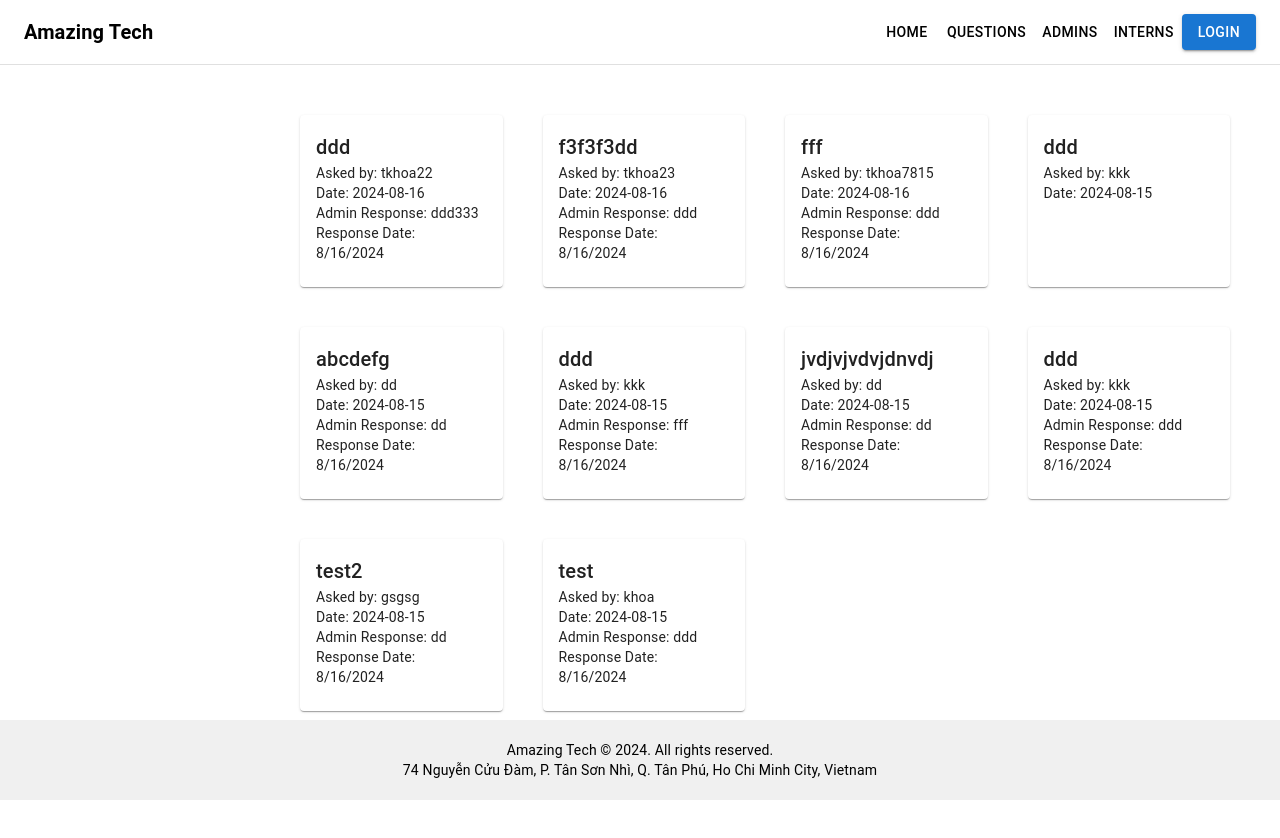
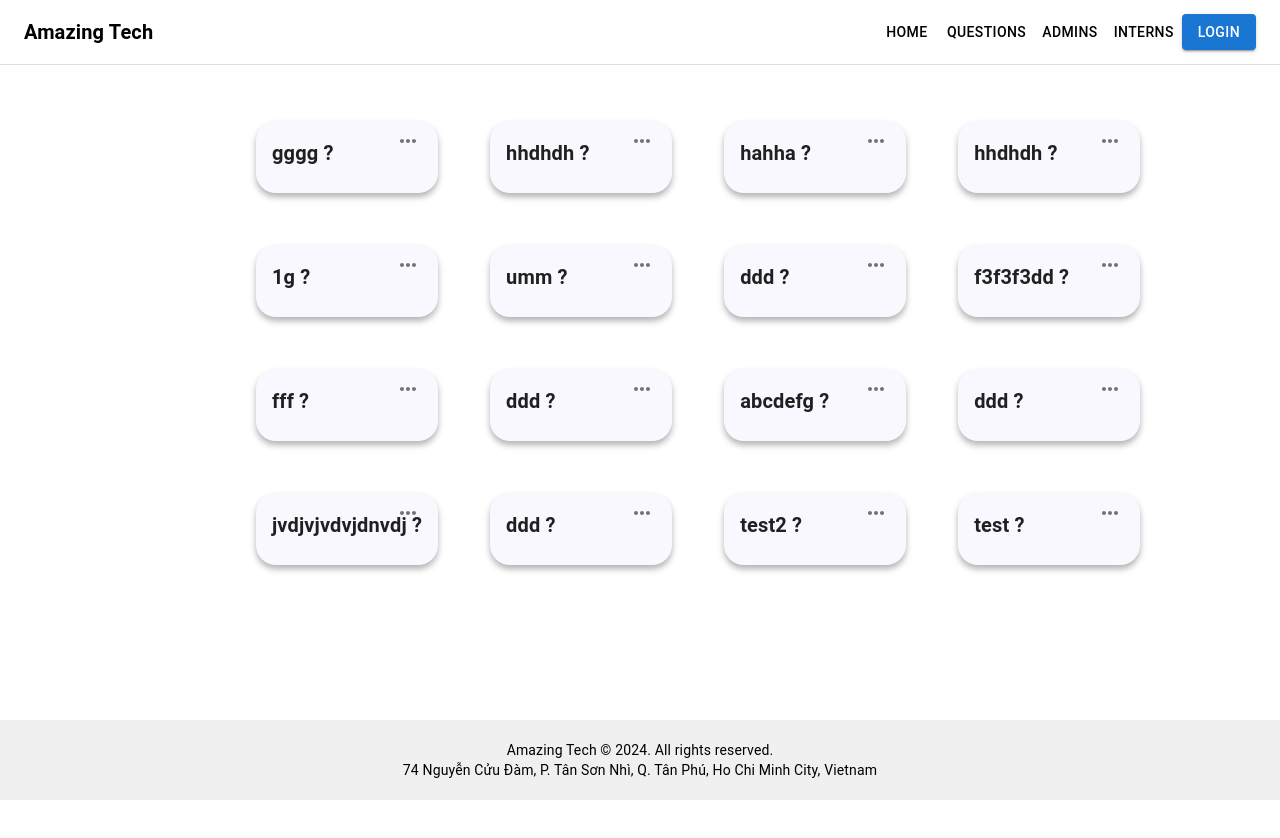
Before and after one commit to KhoaWorkHub/Group-3-OJT, a React (Create React App) app in the folder frontend/myminitask/: page / in a window 1280 px wide. Shown: the top 838 px of the page. Before the commit the page ends 800 px from the top, so only its background shows below. Built offline with nearby package versions, Linux system fonts and the light colour scheme; data requests are answered from the project's data file.

Commit message:
card question

```diff
--- a/frontend/myminitask/db.json
+++ b/frontend/myminitask/db.json
@@ -86,6 +86,48 @@
       "adminResponse": "ddd333",
       "answerBy": "amazingtechAdmin@gmail.com",
       "answerAtDate": "2024-08-16T01:38:49.900Z"
+    },
+    {
+      "id": "636d",
+      "title": "umm",
+      "author": "hoainttse170202@fpt.edu.vn",
+      "date": "2024-08-18"
+    },
+    {
+      "id": "c2a6",
+      "title": "1g",
+      "author": "hoainttse170202@fpt.edu.vn",
+      "date": "2024-08-18"
+    },
+    {
+      "id": "2c8a",
+      "title": "hhdhdh",
+      "author": "hoainttse170202@fpt.edu.vn",
+      "date": "2024-08-18"
+    },
+    {
+      "id": "02c9",
+      "title": "hahha",
+      "author": "hoainttse170202@fpt.edu.vn",
+      "date": "2024-08-18"
+    },
+    {
+      "id": "9fe9",
+      "title": "hhdhdh",
+      "author": "hoainttse170202@fpt.edu.vn",
+      "date": "2024-08-18",
+      "adminResponse": "hello",
+      "answerBy": "amazingtechAdmin@gmail.com",
+      "answerAtDate": "2024-08-18T15:23:24.920Z"
+    },
+    {
+      "id": "2601",
+      "title": "gggg",
+      "author": "hoainttse170202@fpt.edu.vn",
+      "date": "2024-08-18",
+      "adminResponse": "umbrella",
+      "answerBy": "amazingtechAdmin@gmail.com",
+      "answerAtDate": "2024-08-18T15:21:08.815Z"
     }
   ]
 }
--- a/frontend/myminitask/src/App.css
+++ b/frontend/myminitask/src/App.css
@@ -8,13 +8,6 @@
 body {
   font-family: 'Roboto', sans-serif;
 }
-
-/* .container {
-  display: flex;
-  flex-direction: row;
-  padding: 20px;
-} */
-
 .menu {
   width: 250px;
   background-color: #f7f7f7;
@@ -26,7 +19,7 @@ body {
   padding: 20px;
 }
 
-.questions {
+/* .questions {
   display: grid;
   grid-template-columns: repeat(3, 1fr);
   grid-gap: 20px;
@@ -37,7 +30,7 @@ body {
   background-color: #fff;
   border-radius: 8px;
   box-shadow: 0 4px 6px rgba(0, 0, 0, 0.1);
-}
+} */
 
 button {
   padding: 10px;
@@ -97,14 +90,25 @@ footer {
   display: flex;
 }
 
-.sidebarContainer {
+/* .sidebarContainer {
   width: 250px;
   flex-shrink: 0;
-}
+} */
 
 .mainContent {
   flex-grow: 1;
   padding: 20px;
   display: flex;
   flex-wrap: wrap;
+  margin-left: 200px;
+  margin-top: 65px;
+  min-height: 100vh;
 }
+@media (max-width: 600px) {
+  .mainContent {
+    margin-left: 0;
+  }
+  footer{
+    position: static;
+  }
+}
--- a/frontend/myminitask/src/components/MainContent.js
+++ b/frontend/myminitask/src/components/MainContent.js
@@ -1,5 +1,5 @@
 import React, { useState } from 'react';
-import { Snackbar, Alert, Drawer, List, ListItem, ListItemText, Divider } from '@mui/material';
+import { Snackbar, Alert, Drawer, List, ListItem, ListItemText, Divider, useMediaQuery, useTheme } from '@mui/material';
 import QuestionCard from './QuestionCard';
 import EditQuestionForm from './EditQuestionForm';
 import axios from 'axios';
@@ -8,6 +8,8 @@ const MainContent = ({ questions, onUpdateQuestion, onAdminResponse, user }) =>
   const [editingQuestion, setEditingQuestion] = useState(null);
   const [snackbar, setSnackbar] = useState({ open: false, message: '', severity: 'success' });
   const [filter, setFilter] = useState('all');
+  const theme = useTheme();
+  const isMobile = useMediaQuery(theme.breakpoints.down('sm'));
 
   const handleEdit = (question) => {
     setEditingQuestion(question);
@@ -96,8 +98,8 @@ const MainContent = ({ questions, onUpdateQuestion, onAdminResponse, user }) =>
         </List>
       </Drawer>
       <div style={{ flexGrow: 1, padding: '20px' }}>
-        <div style={{ display: 'grid', gridTemplateColumns: 'repeat(4, 1fr)', gap: '20px' }}>
-          {filteredQuestions.map((q, index) => (
+      <div style={{ display: 'grid', gridTemplateColumns: isMobile ? 'repeat(1, 1fr)' : 'repeat(4, 1fr)', gap: '20px' }}>
+      {filteredQuestions.map((q, index) => (
             <QuestionCard
               key={index}
               question={{ ...q, author: user ? q.author : q.author.split('@')[0] }}
--- a/frontend/myminitask/src/components/NewQuestionForm.js
+++ b/frontend/myminitask/src/components/NewQuestionForm.js
@@ -27,7 +27,7 @@ const NewQuestionForm = ({ onQuestionSubmit, user }) => {
     <Paper elevation={3} sx={{ p: 3 }}>
       <Box component="form" onSubmit={handleSubmit} sx={{ display: 'flex', flexDirection: 'column', gap: 2 }}>
         <TextField
-          label="Title"
+          label="Write Your Question"
           value={title}
           onChange={(e) => setTitle(e.target.value)}
           required
--- a/frontend/myminitask/src/components/QuestionCard.js
+++ b/frontend/myminitask/src/components/QuestionCard.js
@@ -1,38 +1,161 @@
-import React, { useState } from 'react';
-import { Card, CardContent, Typography, Button, TextField } from '@mui/material';
+import React, { useState } from "react";
+import {
+  Card,
+  CardContent,
+  Typography,
+  Button,
+  TextField,
+  IconButton,
+  Tooltip,
+  Popover,
+} from "@mui/material";
 
-const QuestionCard = ({ question, onEdit, onDelete, onAdminResponse, user }) => {
-  const [response, setResponse] = useState('');
+import DeleteIcon from "@mui/icons-material/Delete";
+import EditNoteIcon from "@mui/icons-material/EditNote";
+import MoreHorizIcon from "@mui/icons-material/MoreHoriz";
+const QuestionCard = ({
+  question,
+  onEdit,
+  onDelete,
+  onAdminResponse,
+  user,
+}) => {
+  const [response, setResponse] = useState("");
+  const [isExpanded, setIsExpanded] = useState(false);
+  const [anchorEl, setAnchorEl] = useState(null);
 
   const handleResponseSubmit = () => {
     onAdminResponse(question.id, response);
-    setResponse('');
+    setResponse("");
   };
 
   const formatDate = (isoString) => {
     const date = new Date(isoString);
-    return date.toLocaleDateString();
+    return date.toLocaleDateString("en-GB", {
+      day: "2-digit",
+      month: "2-digit",
+      year: "numeric",
+    });
   };
-
+  const handleCardClick = () => {
+    setIsExpanded(!isExpanded);
+  };
+  const handleIconClick = (event) => {
+    setAnchorEl(anchorEl ? null : event.currentTarget);
+  };
+  const handleClose = () => {
+    setAnchorEl(null);
+  };
+  const open = Boolean(anchorEl);
+  const id = open ? "simple-popover" : undefined;
   return (
-    <Card style={{ margin: '10px', opacity: question.disabled ? 0.5 : 1 }}>
+    <Card
+      sx={{
+        margin: 2,
+        opacity: question.disabled ? 0.5 : 1,
+        boxShadow: "0 4px 6px rgba(0, 0, 0, 0.3)",
+        borderRadius: 5,
+        cursor: 'pointer',
+        position: "relative",
+        transition: "0.3s",
+        "&:hover": {
+          transform: "scale(1.10)",
+        },
+        backgroundColor: "#faf8ff",
+      }}
+      onClick={handleCardClick}
+    >
+      <Tooltip title="Details" arrow>
+        <IconButton
+          onClick={handleIconClick}
+          sx={{
+            position: "absolute",
+            right: 10,
+          }}
+        >
+          <MoreHorizIcon />
+        </IconButton>
+      </Tooltip>
       <CardContent>
-        <Typography variant="h6">{question.title}</Typography>
-        <Typography variant="body2">Asked by: {question.author}</Typography>
-        <Typography variant="body2">Date: {question.date}</Typography>
-        {question.adminResponse && (
+        <Typography variant="h6" fontWeight="bold">
+          {question.title} ?
+        </Typography>
+        {isExpanded &&user?.role != "admin"&&(
           <>
-            <Typography variant="body2">Admin Response: {question.adminResponse}</Typography>
-            <Typography variant="body2">Response Date: {formatDate(question.answerAtDate)}</Typography>
+            {question.adminResponse ? (
+              <>
+                <Typography
+                  variant="h6"
+                  sx={{ fontWeight: "bold", fontSize: "20px", color: "green" }}
+                >
+                  The answer: {question.adminResponse}
+                </Typography>
+              </>
+            ) : (
+              <Typography
+                variant="h6"
+                color={"red"}
+                sx={{ fontWeight: "bold" }}
+              >
+                OMG!! The question is not answered
+              </Typography>
+            )}
           </>
         )}
-        {user?.role === 'student' && (
+        {user?.role === "admin" && (
           <>
-            <Button onClick={onEdit} variant="contained" color="primary" style={{ marginRight: '10px' }}>Edit</Button>
-            <Button onClick={onDelete} variant="contained" color="secondary">Delete</Button>
+          {question.adminResponse ? (
+              <>
+                <Typography
+                  variant="h6"
+                  sx={{ fontWeight: "bold", fontSize: "20px", color: "green" }}
+                >
+                  The answer: {question.adminResponse}
+                </Typography>
+              </>
+            ) : (
+              <Typography
+                variant="h6"
+                color={"red"}
+                sx={{ fontWeight: "bold" }}
+              >
+                Submit answer to question !
+              </Typography>
+            )}
+        </>
+        )}
+        {user?.role === "student" && (
+          <>
+            <Button
+              onClick={onEdit}
+              variant="contained"
+              size="small"
+              style={{
+                margin: "20px 20px 0 5px",
+                width: "90px",
+                backgroundColor: "#00754b",
+              }}
+              startIcon={<EditNoteIcon />}
+            >
+              Edit
+            </Button>
+            <Button
+              onClick={onDelete}
+              variant="contained"
+              size="small"
+              borderRadius="10px"
+              style={{
+                marginTop: "20px",
+                width: "90px",
+                backgroundColor: "#413f3f",
+              }}
+              startIcon={<DeleteIcon />}
+            >
+              Delete
+            </Button>
           </>
         )}
-        {user?.role === 'admin' && (
+        {user?.role === "admin" && !question.adminResponse &&(
           <>
             <TextField
               label="Admin Response"
@@ -40,16 +163,52 @@ const QuestionCard = ({ question, onEdit, onDelete, onAdminResponse, user }) =>
               onChange={(e) => setResponse(e.target.value)}
               fullWidth
               multiline
-              rows={4}
+              rows={2}
               variant="outlined"
-              style={{ marginTop: '10px' }}
+              style={{ marginTop: "10px" }}
             />
-            <Button onClick={handleResponseSubmit} variant="contained" color="primary" style={{ marginTop: '10px' }}>Submit Response</Button>
+            <Button
+              onClick={handleResponseSubmit}
+              variant="contained"
+              color="primary"
+              style={{ marginTop: "10px" }}
+            >
+              Submit Response
+            </Button>
           </>
         )}
       </CardContent>
+      <Popover
+        id={id}
+        open={open}
+        anchorEl={anchorEl}
+        onClose={handleClose}
+        anchorOrigin={{
+          vertical: "bottom",
+          horizontal: "right",
+        }}
+        transformOrigin={{
+          vertical: "top",
+          horizontal: "right",
+        }}
+        onClick={(e) => e.stopPropagation()}
+      >
+        <Card sx={{ width: "250px" }}>
+          <CardContent>
+            <Typography variant="h6" fontWeight="bold">
+              Details
+            </Typography>
+            <Typography variant="body2">Asked by: {question.author}</Typography>
+            <Typography variant="body2">
+              Date: {formatDate(question.date)}
+            </Typography>
+            <Typography variant="body2">
+              Answer Date: {formatDate(question.answerAtDate)}
+            </Typography>
+          </CardContent>
+        </Card>
+      </Popover>
     </Card>
   );
 };
-
 export default QuestionCard;
--- a/frontend/myminitask/src/components/Sidebar.js
+++ b/frontend/myminitask/src/components/Sidebar.js
@@ -1,15 +1,35 @@
-import React, { useState } from 'react';
-import { useMediaQuery, IconButton, Drawer, List, ListItem, Button, Dialog, DialogTitle, DialogContent, DialogActions } from '@mui/material';
-import MenuIcon from '@mui/icons-material/Menu';
-import NewQuestionForm from './NewQuestionForm';
+import React, { useState } from "react";
+import {
+  useMediaQuery,
+  IconButton,
+  Drawer,
+  List,
+  ListItem,
+  Button,
+  Dialog,
+  DialogTitle,
+  DialogContent,
+  DialogActions,
+  Container,
+  Link,
+  Box,
+} from "@mui/material";
+import NewQuestionForm from "./NewQuestionForm";
+import AddIcon from "@mui/icons-material/Add";
+import HomeIcon from "@mui/icons-material/Home";
+import QuestionAnswerIcon from "@mui/icons-material/QuestionAnswer";
+import routes from "../config/Config";
 
 const Sidebar = ({ onNewQuestion, user }) => {
-  const isMobile = useMediaQuery('(max-width:600px)');
+  const isMobile = useMediaQuery("(max-width:600px)");
   const [drawerOpen, setDrawerOpen] = useState(false);
   const [dialogOpen, setDialogOpen] = useState(false);
 
   const toggleDrawer = (open) => (event) => {
-    if (event.type === 'keydown' && (event.key === 'Tab' || event.key === 'Shift')) {
+    if (
+      event.type === "keydown" &&
+      (event.key === "Tab" || event.key === "Shift")
+    ) {
       return;
     }
     setDrawerOpen(open);
@@ -28,46 +48,111 @@ const Sidebar = ({ onNewQuestion, user }) => {
     handleDialogClose();
   };
 
-  const sidebarContent = (
-    <List component="nav" className="sidebar">
-      <ListItem>
-        <Button variant="contained" fullWidth>Manage Questions</Button>
-      </ListItem>
-      <ListItem>
-        <Button variant="contained" fullWidth>Manage Interns</Button>
-      </ListItem>
-      {user.role === 'student' && (
-        <ListItem>
-          <Button variant="contained" fullWidth onClick={handleDialogOpen}>Submit Question</Button>
-        </ListItem>
-      )}
-    </List>
-  );
+  const commonSx = {
+    borderBottom: "1px solid rgba(255, 255, 255, 0.3)",
+    borderRadius: "10px",
+    color: "black",
+    fontWeight: "bold",
+    "&:hover": {
+      backgroundColor: "rgba(0, 0, 0, 0.2)",
+      color: "white",
+    },
+  };
 
   return (
     <>
       {isMobile ? (
         <>
-          <IconButton
-            color="inherit"
-            aria-label="open drawer"
-            edge="start"
-            onClick={toggleDrawer(true)}
-            className="menuButton"
-          >
-            <MenuIcon />
-          </IconButton>
-          <Drawer anchor="left" open={drawerOpen} onClose={toggleDrawer(false)}>
-            {sidebarContent}
-          </Drawer>
+          <Container style={{ padding: 0 }}>
+            {user.role === "student" && (
+              <>
+                <ListItem>
+                  <Button
+                    variant="contained"
+                    fullWidth
+                    onClick={handleDialogOpen}
+                    style={{ width: "200px", top: "80px" }}
+                  >
+                    <AddIcon fontSize="small" /> Create Question
+                  </Button>
+                </ListItem>
+              </>
+            )}
+            {user.role === "admin" && (
+              <>
+                <ListItem>
+                  <Button variant="contained" fullWidth>
+                    Manage Questions
+                  </Button>
+                </ListItem>
+                <ListItem>
+                  <Button variant="contained" fullWidth>
+                    Manage Interns
+                  </Button>
+                </ListItem>
+              </>
+            )}
+          </Container>
         </>
       ) : (
-        sidebarContent
+        <Container
+          style={{
+            padding: 0,
+            backgroundColor: "#aca9",
+            marginTop: "65px",
+            height: "100vh",
+            width: "220px",
+            position: "fixed",
+          }}
+        >
+          {user.role === "student" && (
+            <>
+            <Link to={routes.home} style={{ textDecoration: 'none' }}>
+              <ListItem fullWidth sx={commonSx}>
+                <HomeIcon
+                  fontSize="small"
+                  sx={{ padding: "1px", marginRight: "8px" }}
+                  />{" "}
+                HOME
+              </ListItem>
+
+                  </Link>
+              <ListItem fullWidth onClick={handleDialogOpen} sx={commonSx}>
+                <AddIcon
+                  fontSize="small"
+                  sx={{ padding: "1px", marginRight: "8px" }}
+                />{" "}
+                CREATE QUESTION
+              </ListItem>
+            </>
+          )}
+          {user.role === "admin" && (
+            <>
+              <ListItem fullWidth sx={commonSx}>
+                <QuestionAnswerIcon
+                  fontSize="small"
+                  sx={{ padding: "1px", marginRight: "8px" }}
+                />{" "}
+                QUESTIONS
+              </ListItem>
+              <ListItem fullWidth onClick={handleDialogOpen} sx={commonSx}>
+                <AddIcon
+                  fontSize="small"
+                  sx={{ padding: "1px", marginRight: "8px" }}
+                />{" "}
+                MANAGE INTERNS
+              </ListItem>
+            </>
+          )}
+        </Container>
       )}
       <Dialog open={dialogOpen} onClose={handleDialogClose}>
-        <DialogTitle>Submit a New Question</DialogTitle>
+        <DialogTitle>Do you have any questions ?</DialogTitle>
         <DialogContent>
-          <NewQuestionForm onQuestionSubmit={handleQuestionSubmit} user={user} />
+          <NewQuestionForm
+            onQuestionSubmit={handleQuestionSubmit}
+            user={user}
+          />
         </DialogContent>
         <DialogActions>
           <Button onClick={handleDialogClose} color="primary">
--- a/frontend/myminitask/src/layout/components/Header.js
+++ b/frontend/myminitask/src/layout/components/Header.js
@@ -79,7 +79,7 @@ const Header = () => {
 
     return (
         <AppBar
-            position="static"
+            position="fixed"
             sx={{
                 backgroundColor: "#fff",
                 boxShadow: "none",
--- a/frontend/myminitask/src/pages/home/Home.js
+++ b/frontend/myminitask/src/pages/home/Home.js
@@ -51,7 +51,7 @@ export default function Home() {
             : filteredQuestions;
     return (
         <div className="container">
-            <div className="sidebarContainer">
+            <div>
                 {auth?.userAuth ? (
                     <Sidebar onNewQuestion={handleNewQuestion} user={auth?.userAuth} />
                 ) : (
```
Also changed, not shown: 1 other file (tests, documents, lock files or other folders).
